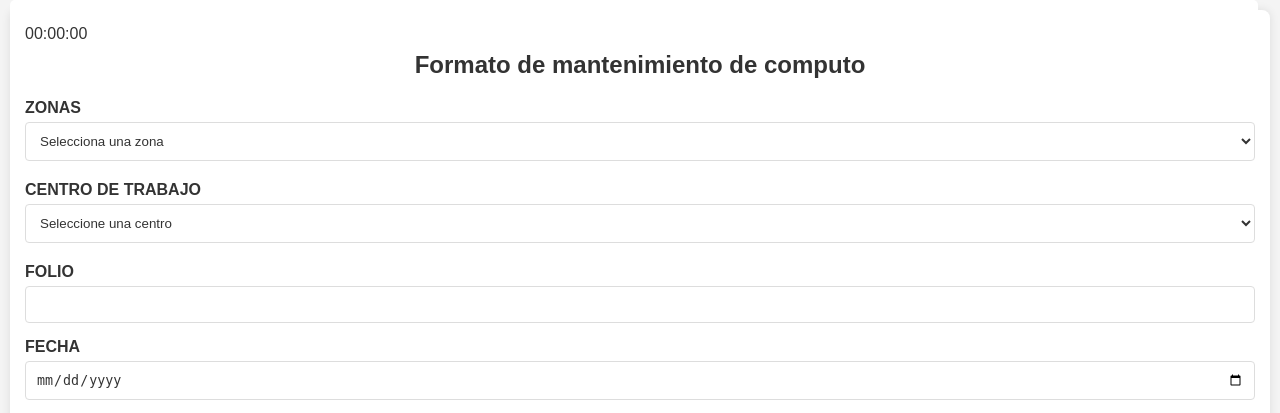
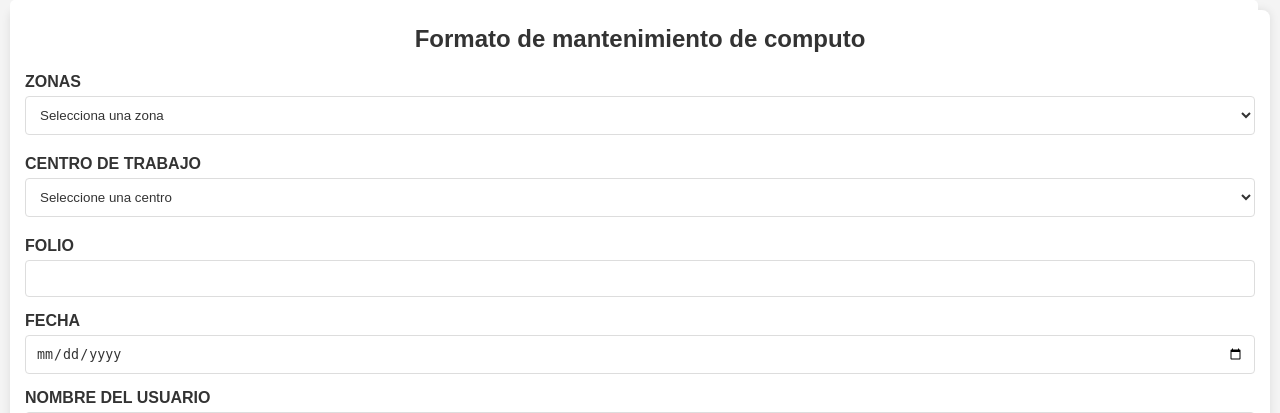
Before and after one commit to Ruben2216/Sistema_De_Registros, a Flask app: template TEMPLATES/Mantenimiento/computo.html in a window 1280 px wide. Shown: the top 413 px of the page. Run offline with Flask 3, Linux system fonts and the light colour scheme; the template is opened without the code that fills it, so the values that code supplies are empty.

```diff
--- a/TEMPLATES/Mantenimiento/computo.html
+++ b/TEMPLATES/Mantenimiento/computo.html
@@ -13,12 +13,6 @@
         </div>
     </div>
     <div class="formulario-verificacion">
-        <div class="fecha-reloj">
-            <div>
-                <span id="reloj" class="reloj">00:00:00</span>
-            </div>
-
-        </div>
         <form class = "formulario-verificacion__formulario">
             <h1 class="formulario-verificacion__titulo-principal">Formato de mantenimiento de computo</h1>
             <div class="seccion">
@@ -183,7 +177,6 @@
         </form>
     </div>
         <script src="/RESOURCE/JS/formato_RIJ/barra_progreso.js"></script>
-        <script src="/RESOURCE/JS/formato_RIJ/fecha_reloj.js"></script>
         <script src="/RESOURCE/JS/campo_desplegable.js"></script>
 
 </body>
--- a/TEMPLATES/formato_RIJ.html
+++ b/TEMPLATES/formato_RIJ.html
@@ -22,9 +22,6 @@
                 <span id="aviso"></span>
             </div>
         </div>
-
-
-
         <form class="formulario-verificacion__formulario">
             <h1 class="formulario-verificacion__titulo-principal">LISTA DE VERIFICACIÓN DE LA REUNIÓN DE INICIO DE JORNADA</h1>
             <p id="fecha_p" class="fecha_p"></p>
```
Also changed, not shown: 1 other file.
